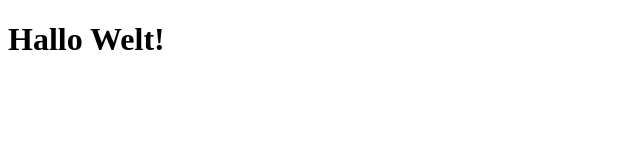
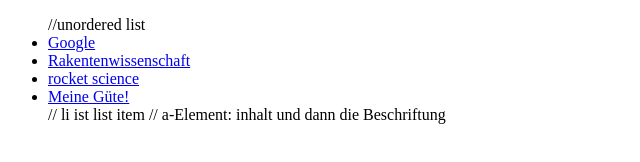
Before and after one commit to JuliailuL/JuliailuL.github.io, a plain HTML site: page index.html in a window 1280 px wide. Shown: the whole page, without its empty margins (0-640 px from the left). Drawn offline with Linux system fonts and the light colour scheme.

Commit message:
added navigation

```diff
--- a/index.html
+++ b/index.html
@@ -6,6 +6,14 @@
     <title>Portfolio</title>
 </head>
 <body>
-    <h1>Hallo Welt!</h1>
+    <nav>
+        <ul> //unordered list
+            <li><a href="https://wwww.google.de">Google</a></li>
+            <li><a href="https://wwww.google.de">Rakentenwissenschaft</a></li>
+            <li><a href="https://wwww.google.de">rocket science</a></li>
+            <li><a href="https://wwww.google.de">Meine Güte!</a></li>
+            // li ist list item // a-Element: inhalt und dann die Beschriftung
+        </ul>
+    </nav>
 </body>
 </html>
```
